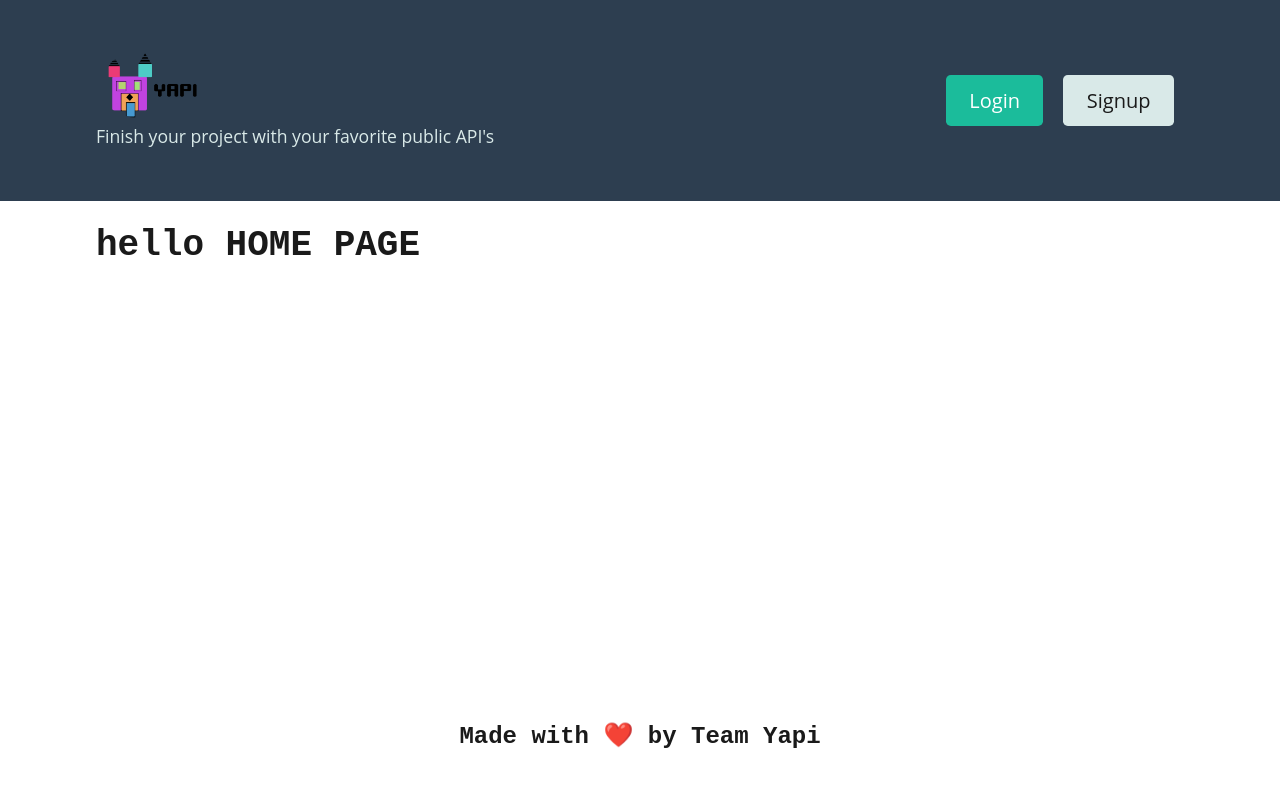
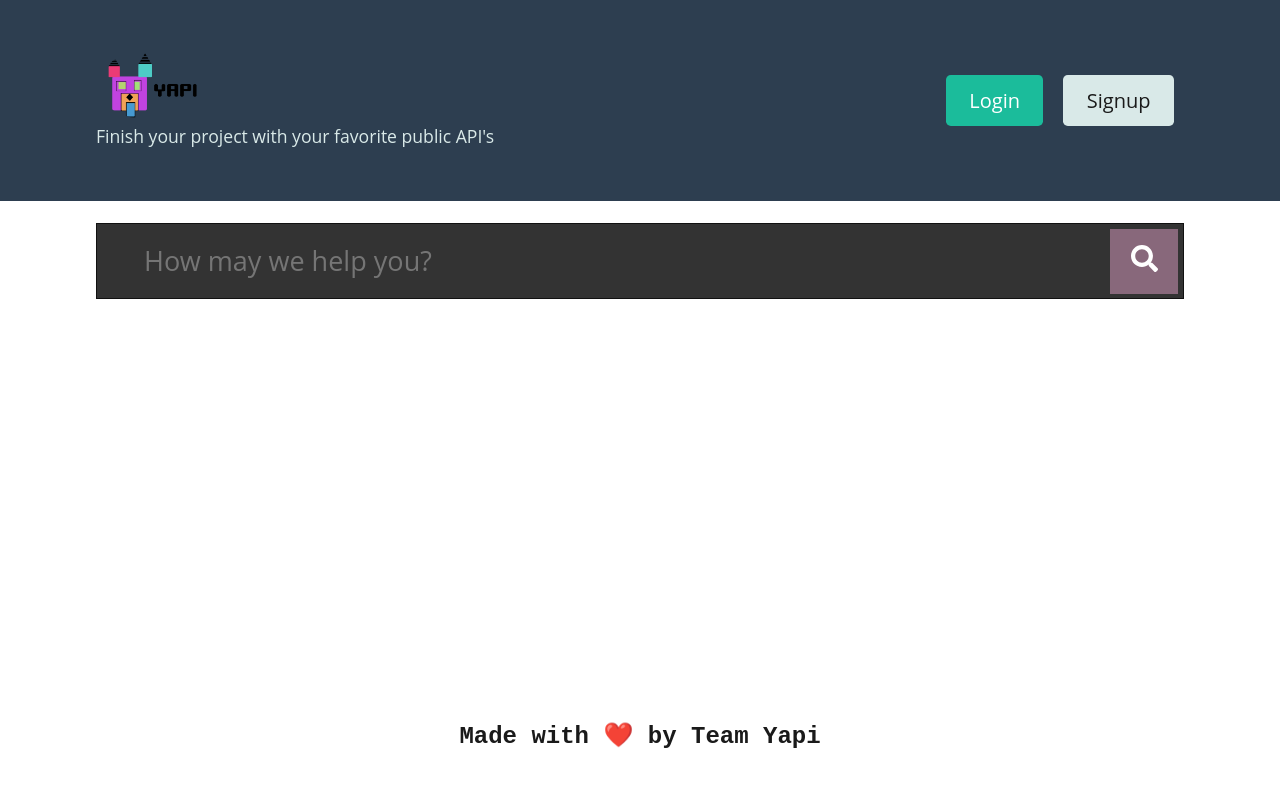
Before and after one commit to m-car/YAPI, a React (Create React App) app in the folder client/: page / in a window 1280 px wide. Shown: the top 786 px of the page. Built offline with nearby package versions, Linux system fonts and the light colour scheme.

Commit message:
added a search bar to homepage

```diff
--- a/client/src/components/Header/index.js
+++ b/client/src/components/Header/index.js
@@ -3,7 +3,7 @@ import { Link } from "react-router-dom";
 import "./index.css";
 import yapilogo from "../../assets/images/yapi-logo.png";
 import Auth from "../../utils/auth";
-import "./header.css"
+import "./header.css";
 
 const Header = () => {
   const logout = (event) => {
--- a/client/src/pages/Home.js
+++ b/client/src/pages/Home.js
@@ -1,16 +1,26 @@
 import React from "react";
+import { FaSearch } from "react-icons/fa";
+import "./home.css";
 import { useQuery } from "@apollo/client";
 
-
-
-
 const Home = () => {
-
-return (
-  <h1>hello HOME PAGE</h1>
-)
-
-
+  return (
+    <section class="hero hero--video">
+      <div class="search">
+        <form>
+          <input
+            class="input"
+            type="text"
+            name="s"
+            placeholder="How may we help you?"
+          />
+          <button type="submit">
+            <FaSearch />
+          </button>
+        </form>
+      </div>
+    </section>
+  );
 };
 
 export default Home;
--- /dev/null
+++ b/client/src/pages/home.css
@@ -0,0 +1,33 @@
+
+.search {
+	position: relative;
+	vertical-align: middle;
+	z-index: 2;
+  }
+
+.search input {
+	width: 100%;
+	height: 76px;
+	line-height: 76px;
+	border: 1px solid #111;
+	background: rgba(0, 0, 0, 0.8);
+	font-size: 27px;
+	padding: 5px 5px 5px 47px;
+	color: #fff;
+	position: relative;
+	border-radius: 0;
+  }
+
+.search button {
+	position: absolute;
+	top: 6px;
+	right: 6px;
+	color: #fff;
+	background: #88687b;
+	font-size: 27px;
+	height: 65px;
+	line-height: 65px;
+	width: 68px;
+	padding: 0;
+	border: 0;
+  }
--- a/package.json
+++ b/package.json
@@ -20,5 +20,8 @@
   "license": "ISC",
   "devDependencies": {
     "concurrently": "^5.1.0"
+  },
+  "dependencies": {
+    "react-icons": "^4.2.0"
   }
 }
```
Also changed, not shown: client/src/components/Header/index.css (line endings or trailing spaces), 2 other files (tests, documents, lock files or other folders).
